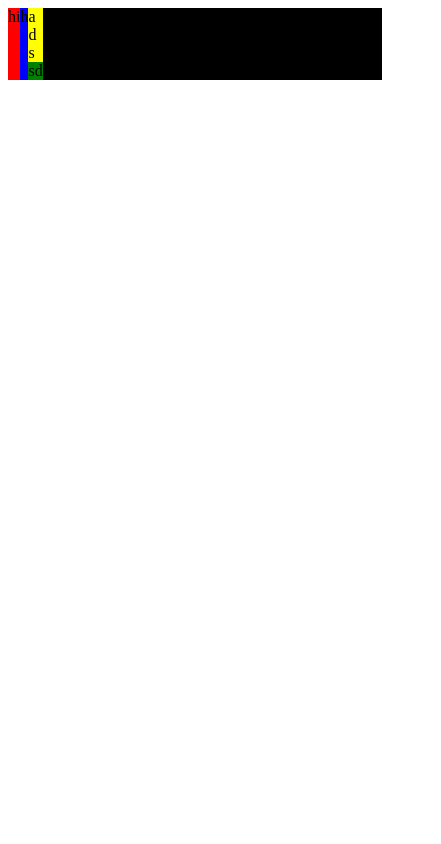
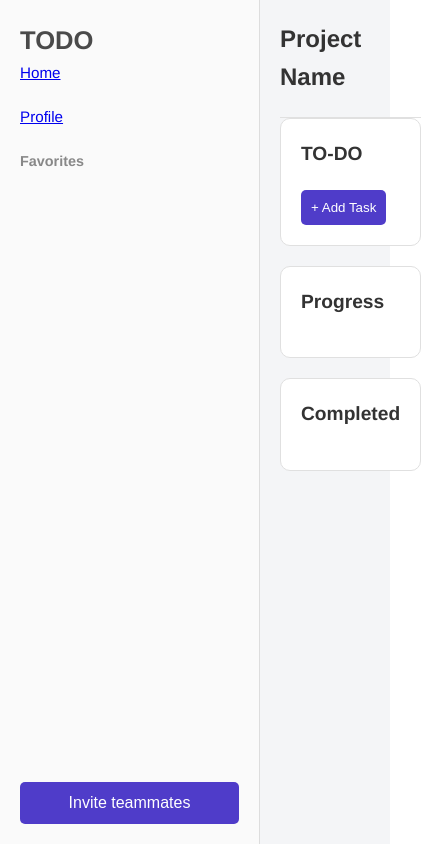
Before and after one commit to kashyap-shubham/Learning-MERN, a website: page TODO-App/public/index.html in a window 390 px wide. Shown: the whole page, 441 px wide, since content can reach past the window. Drawn offline with Linux system fonts and the light colour scheme.

Commit message:
updated html and css code

```diff
--- a/TODO-App/public/index.html
+++ b/TODO-App/public/index.html
@@ -3,22 +3,86 @@
 <head>
     <meta charset="UTF-8">
     <meta name="viewport" content="width=device-width, initial-scale=1.0">
-    <link rel="stylesheet" type="text/css" href="style.css">
-    <script src="script.js" type="text/javascript"></script>
-    <title>Todo App</title>
+    <meta name="description" content="Task management board for managing customer stories and tasks.">
+    <title>Task Board - Customer Stories Q4</title>
+    <link rel="stylesheet" href="styles.css">
 </head>
 <body>
-   <div id="main">
-    <div id="left-sidepanel">hi</div>
-    <div id="topbar">h</div>
-    <div id="body">
-        <div id="main-content">
-            <div id="created">a</div>
-            <div id="working">d</div>
-            <div id="completed">s</div>
-        </div>
-        <div id="right-sidepanel">sd</div>
+    <div class="container">
+        <!-- Sidebar -->
+        <aside class="sidebar">
+            <div class="sidebar-header">
+                <h1>TODO</h1>
+            </div>
+            <nav aria-label="Main navigation">
+                <ul>
+                    <li><a href="#">Home</a></li>
+                    <li><a href="#">Profile</a></li>
+                </ul>
+            </nav>
+
+            <!-- Favorites section -->
+            <section class="sidebar-section">
+                <h3>Favorites</h3>
+                <!-- <ul>
+                    <li><a href="#">Recruiting weekly meeting</a></li>
+                    <li><a href="#">Website Launch</a></li>
+                    <li><a href="#">Rebranding video</a></li>
+                    <li><a href="#">Marketing</a></li>
+                    <li><a href="#">Email calendar</a></li>
+                    <li><a href="#">Website Design Requests</a></li>
+                    <li><a href="#">Customer Stories - Q4</a></li>
+                </ul> -->
+            </section>
+            <button class="invite-btn">Invite teammates</button>
+        </aside>
+
+        <!-- Main content -->
+        <main>
+            <!-- Top bar -->
+            <div class="top-bar">
+                <h2>Project Name</h2>
+            </div>
+
+            <!-- Board -->
+            <section class="board">
+                <!-- To Do Section -->
+                <div class="board-column">
+                    <h3>TO-DO</h3>
+                    <!-- <div class="task">
+                        <p>Contact client for outline</p>
+                        <span>2h</span>
+                    </div> -->
+
+                    <button class="add-task">+ Add Task</button>
+                </div>
+
+                <!-- Doing Section -->
+                <div class="board-column">
+                    <h3>Progress</h3>
+                    <!-- <div class="task">
+                        <p>Hold introductory meeting</p>
+                        <span class="tag medium-risk">Medium</span>
+                        <span class="risk-status">At Risk</span>
+                        <span>2h</span>
+                    </div> -->
+
+                    <!-- <button class="add-task">+ Add Task</button> -->
+                </div>
+
+                <!-- Done Section -->
+                <div class="board-column">
+                    <h3>Completed</h3>
+                    <!-- <div class="task">
+                        <p>Determine project goal</p>
+                        <span class="tag low-risk">Low</span>
+                        <span class="risk-status on-track">On Track</span>
+                    </div>
+
+                    <button class="add-task">+ Add Task</button> -->
+                </div>
+            </section>
+        </main>
     </div>
-   </div>
 </body>
 </html>
--- a/TODO-App/public/style.css
+++ /dev/null
@@ -1,28 +0,0 @@
-#main {
-    display: flex;
-    background: black;
-}
-
-#left-sidepanel {
-    background-color: red;
-    flex-direction: column;
-    background: red;
-}
-
-#topbar {
-    background-color: blue;
-    flex-direction: row;
-    background: blue;
-}
-
-#main-content {
-    background-color: yellow;
-    display: block;
-    background: yellow;
-}
-
-#right-sidepanel {
-    background-color: green;
-    display: block;
-    background: green;
-}
--- /dev/null
+++ b/TODO-App/public/styles.css
@@ -0,0 +1,219 @@
+/* Basic reset */
+* {
+    margin: 0;
+    padding: 0;
+    box-sizing: border-box;
+}
+
+/* Typography */
+body {
+    font-family: 'Helvetica Neue', sans-serif;
+    color: #333;
+    line-height: 1.6;
+}
+
+h1, h2, h3 {
+    font-weight: bold;
+}
+
+/* Container layout */
+.container {
+    display: flex;
+    height: 100vh;
+    background-color: #f4f5f7;
+}
+
+/* Sidebar styling */
+.sidebar {
+    background-color: #fafafa;
+    width: 260px;
+    padding: 20px;
+    border-right: 1px solid #ddd;
+    display: flex;
+    flex-direction: column;
+    position: fixed;
+    height: 100%;
+}
+
+.sidebar-header h1 {
+    font-size: 1.6rem;
+    color: #4a4a4a;
+}
+
+.sidebar nav ul, .sidebar-section ul {
+    list-style: none;
+    padding: 0;
+}
+
+.sidebar nav ul li, .sidebar-section ul li {
+    margin-bottom: 20px;
+    font-size: 0.95rem;
+}
+
+.sidebar-section h3 {
+    color: #888;
+    font-size: 0.9rem;
+    margin-bottom: 10px;
+}
+
+.sidebar-section ul li a {
+    color: #333;
+    text-decoration: none;
+}
+
+.invite-btn {
+    margin-top: auto;
+    background-color: #4f3cc9;
+    color: #fff;
+    padding: 12px;
+    border-radius: 5px;
+    border: none;
+    font-size: 1rem;
+    cursor: pointer;
+}
+
+.invite-btn:hover {
+    background-color: #392a9e;
+}
+
+/* Main content */
+main {
+    margin-left: 260px;
+    padding: 20px;
+    flex-grow: 1;
+}
+
+.top-bar {
+    display: flex;
+    justify-content: space-between;
+    align-items: center;
+    padding-bottom: 20px;
+    border-bottom: 1px solid #e0e0e0;
+}
+
+.top-bar h2 {
+    font-size: 1.5rem;
+}
+
+/* Tabs */
+.tabs {
+    display: flex;
+    gap: 10px;
+    margin: 20px 0;
+    border-radius: 20px;
+}
+
+.tab {
+    padding: 10px 20px;
+    border: none;
+    background-color: #f0f0f0;
+    border-radius: 5px;
+    cursor: pointer;
+    font-size: 0.9rem;
+}
+
+.tab:hover {
+    background-color: #ddd;
+}
+
+.tab.active {
+    background-color: #4f3cc9;
+    color: white;
+}
+
+/* Board */
+.board {
+    display: grid;
+    grid-template-columns: repeat(3, 1fr);
+    gap: 20px;
+}
+
+.board-column {
+    background-color: #fff;
+    padding: 20px;
+    border-radius: 10px;
+    border: 1px solid #e0e0e0;
+}
+
+.board-column h3 {
+    margin-bottom: 20px;
+    font-size: 1.2rem;
+}
+
+.task {
+    background-color: #fafafa;
+    padding: 15px;
+    border-radius: 8px;
+    margin-bottom: 15px;
+    border: 1px solid #ddd;
+    transition: all 0.3s;
+}
+
+.task:hover {
+    background-color: #f0f0f0;
+}
+
+.task p {
+    margin-bottom: 8px;
+    font-weight: bold;
+}
+
+.task span {
+    color: #666;
+    font-size: 0.85rem;
+}
+
+.add-task {
+    background-color: #4f3cc9;
+    color: #fff;
+    padding: 10px;
+    border-radius: 5px;
+    border: none;
+    cursor: pointer;
+}
+
+.add-task:hover {
+    background-color: #392a9e;
+}
+
+/* Tags */
+.tag {
+    font-size: 0.8rem;
+    padding: 4px 8px;
+    border-radius: 5px;
+    margin-right: 10px;
+}
+
+.medium-risk {
+    background-color: #ffcc80;
+    color: #ef6c00;
+}
+
+.high-risk {
+    background-color: #ef9a9a;
+    color: #c62828;
+}
+
+.low-risk {
+    background-color: #b2dfdb;
+    color: #00796b;
+}
+
+.risk-status {
+    font-size: 0.8rem;
+}
+
+.off-track {
+    color: #c62828;
+}
+
+.on-track {
+    color: #00796b;
+}
+
+/* Responsive */
+@media (max-width: 900px) {
+    .board {
+        grid-template-columns: 1fr;
+    }
+}
```
